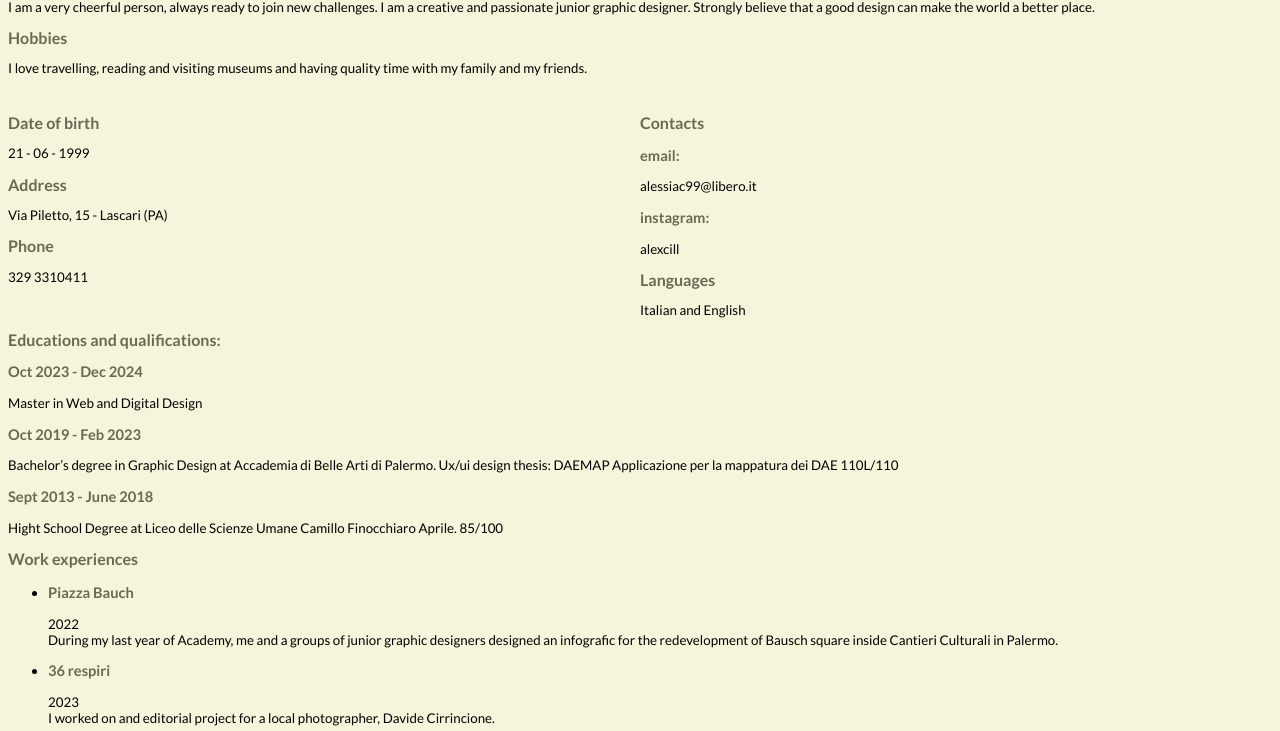
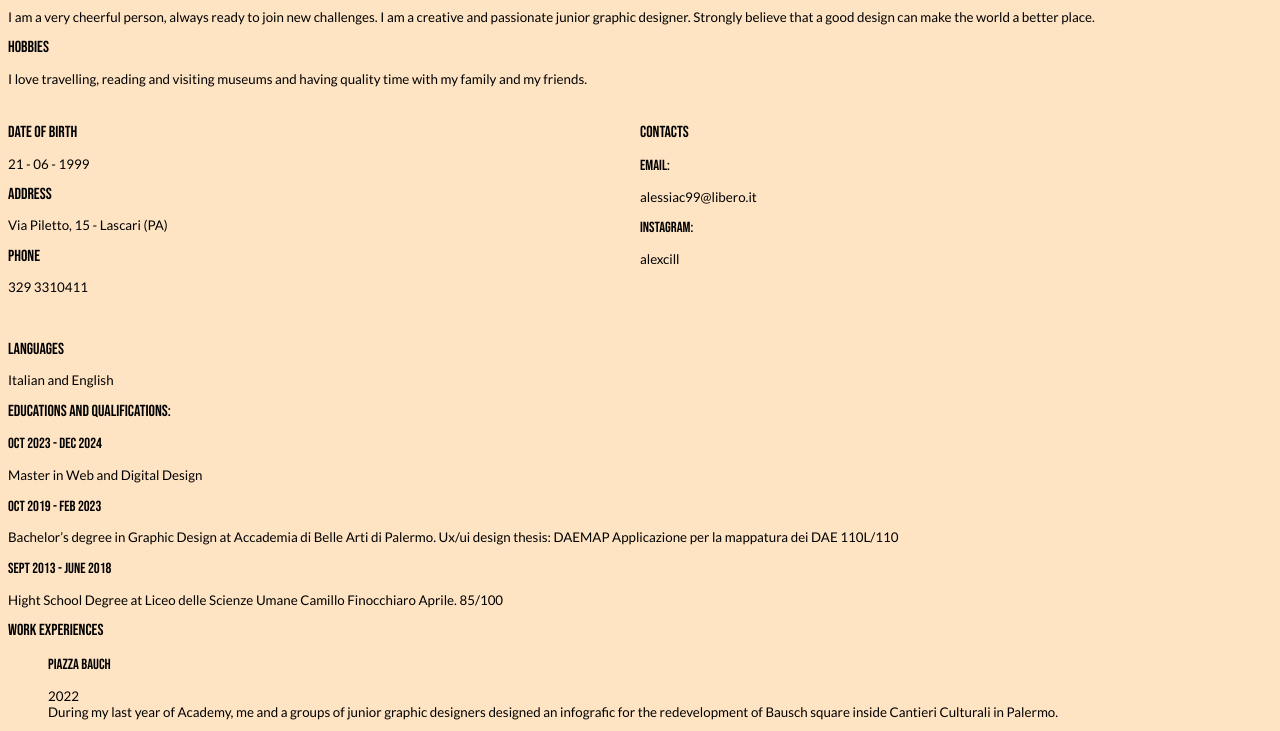
Before and after one commit to spd-master-web/html-cv-alexcill, a plain HTML site: page index.html in a window 1280 px wide. Shown: the part 52-783 px from the top of the page. Drawn offline with Linux system fonts and the light colour scheme; a web font is replaced by a local one.

Commit message:
change font

```diff
--- a/index.html
+++ b/index.html
@@ -5,9 +5,15 @@
     <meta name="viewport" content="width=device-width, initial-scale=1.0">
     <link rel="stylesheet" href="print.css" output="print">
 
+<!-- font per testo -->
 <link rel="preconnect" href="https://fonts.googleapis.com">
 <link rel="preconnect" href="https://fonts.gstatic.com" crossorigin>
 <link href="https://fonts.googleapis.com/css2?family=Lato:ital,wght@0,400;0,700;1,400&display=swap" rel="stylesheet">
+
+<!-- font titolo -->
+<link rel="preconnect" href="https://fonts.googleapis.com">
+<link rel="preconnect" href="https://fonts.gstatic.com" crossorigin>
+<link href="https://fonts.googleapis.com/css2?family=Bebas+Neue&family=Borel&family=Lato:ital,wght@0,400;0,700;1,400&family=Roboto&display=swap" rel="stylesheet">
 
 <title> Alessia Cillari CV </title>
 
@@ -41,10 +47,10 @@
         <h3> email:</h3>  <p> <a href="mailto:alessiac99@libero.it "></a> alessiac99@libero.it </p>
        <h3> instagram:</h3> <p> <a href="https://www.instagram.com/alexcill/"></a> alexcill</p>
 
-    <h2> Languages </h2>
-         <p>Italian and English</p>
 </div>
 
+<h2> Languages </h2>
+<p>Italian and English</p>
 
         <h2> Educations and qualifications:</h2>
        <h3> Oct 2023 - Dec 2024</h3>
--- a/print.css
+++ b/print.css
@@ -1,5 +1,5 @@
 
-* {background: beige !important;  !important;}
+* {background-color: bisque !important;  !important;}
 
 p {
   font-family: "Lato", sans-serif;
@@ -10,28 +10,28 @@ p {
 }
 
 h2 {
-  font-family: "Lato", sans-serif;
-  font-weight: 700;
+  font-family: "Bebas Neue", sans-serif;
+  font-weight: 400;
   font-style: normal;
   font-size: 12pt;
-  color: rgb(106, 106, 83)
+  color: black;
 }
 
 h3 {
-  font-family: "Lato", sans-serif;
-  font-weight: 700;
+  font-family: "Bebas Neue", sans-serif;
+  font-weight: 400;
   font-style: normal;
   font-size: 11pt;
-  color: rgb(106, 106, 83)
+  color: black;
 }
 
 h1 {
-  font-family: "Lato", sans-serif;
-  font-weight: 700;
+  font-family: "Bebas Neue", sans-serif;
+  font-weight: 400;
   font-style: normal;
-  font-size: 15pt;
+  font-size: 18pt;
   text-align: center;
-  color: rgb(106, 106, 83)
+  color: black;
 }
 
 .boxes {
@@ -41,3 +41,7 @@ height: 200px;
 margin-top: 10px;
 margin-bottom: 30px;
 }
+
+ul {
+  list-style: none;
+}
```
